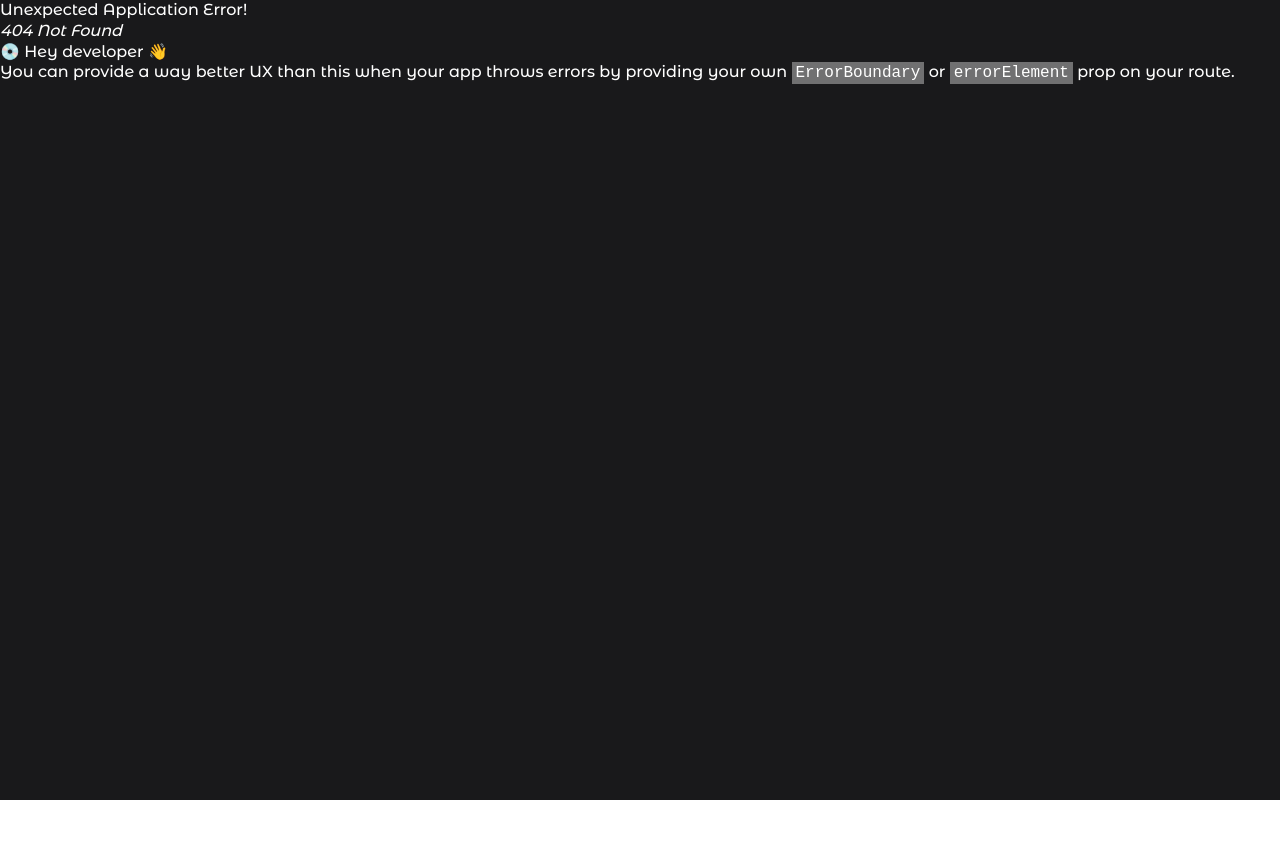
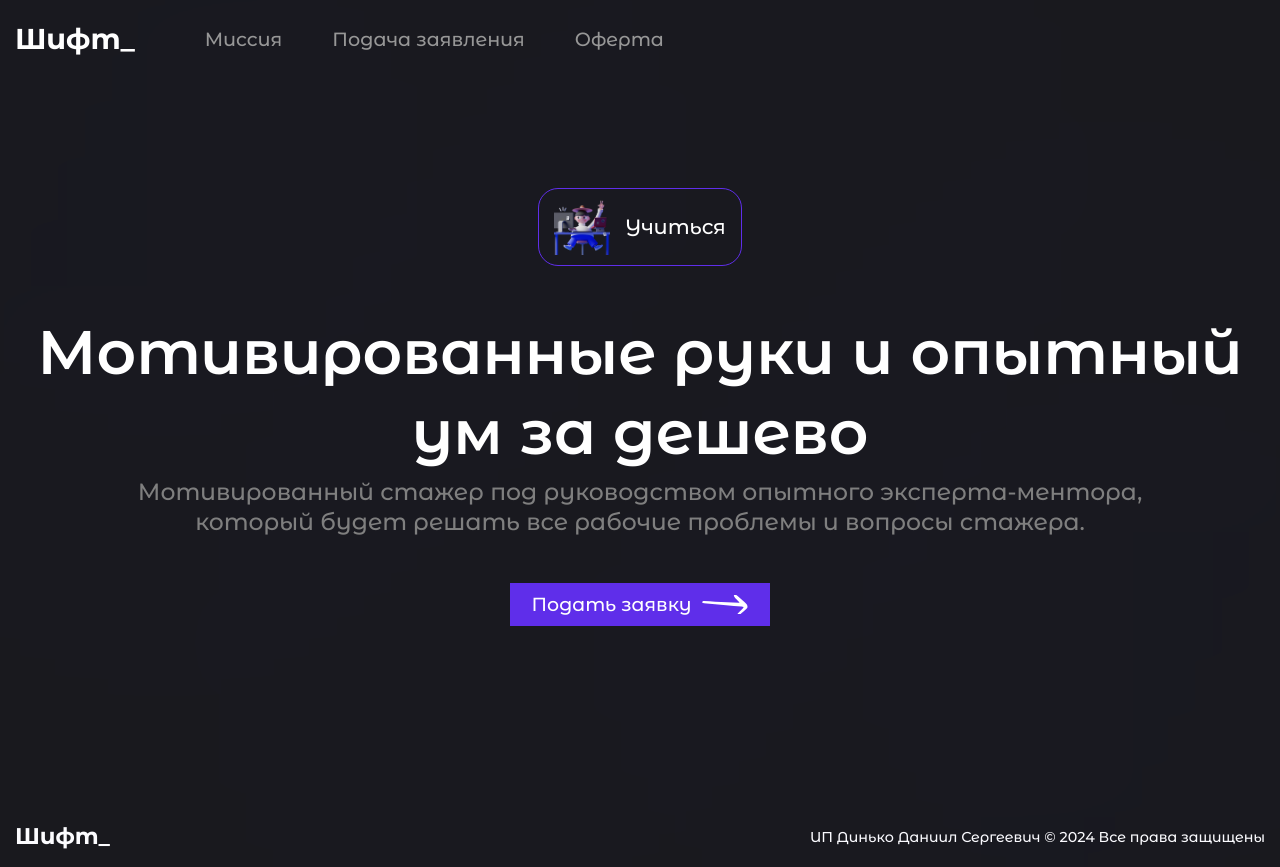
Before and after one commit to FreightDH/shift_, a React (Vite) app: page /cooperate in a window 1280 px wide. Before the commit this address had no page. Before the commit the page ends 800 px from the top, so only its background shows below. Built offline with nearby package versions, Linux system fonts and the light colour scheme.

Commit message:
feat: cooperate page main screen

```diff
--- a/src/app/provider/ReactRouterProvider.jsx
+++ b/src/app/provider/ReactRouterProvider.jsx
@@ -9,6 +9,7 @@ import { HomePageRoute } from '@/pages/home';
 import { MissionPageRoute } from '@/pages/mission';
 import { ApplicationPageRoute } from '@/pages/application';
 import { SuccessPageRoute } from '@/pages/success';
+import { CooperatePageRoute } from '@/pages/cooperate';
 
 const router = createBrowserRouter([
   {
@@ -19,7 +20,7 @@ const router = createBrowserRouter([
   {
     path: '/',
     element: <Layout />,
-    children: [StudyPageRoute],
+    children: [StudyPageRoute, CooperatePageRoute],
   },
   {
     path: '/application',
--- /dev/null
+++ b/src/pages/cooperate/CooperatePage.route.jsx
@@ -0,0 +1,6 @@
+import { CooperatePage } from './CooperatePage.ui';
+
+export const CooperatePageRoute = {
+  path: '/cooperate',
+  element: <CooperatePage />,
+};
--- /dev/null
+++ b/src/pages/cooperate/CooperatePage.ui.jsx
@@ -0,0 +1,9 @@
+import { MainCooperateSection } from '@/widgets/Sections/MainSection';
+
+export const CooperatePage = () => {
+  return (
+    <main>
+      <MainCooperateSection />
+    </main>
+  );
+};
--- /dev/null
+++ b/src/pages/cooperate/index.js
@@ -0,0 +1 @@
+export { CooperatePageRoute } from './CooperatePage.route';
--- a/src/pages/study/StudyPage.ui.jsx
+++ b/src/pages/study/StudyPage.ui.jsx
@@ -1,37 +1,12 @@
-import { Link } from 'react-router-dom';
-
-import { StudyBadge } from '@/shared/UI/Badges';
-import { CustomButton } from '@/shared/UI/CustomButton';
-import { cn } from '@/shared/lib';
-
+import { MainStudySection } from '@/widgets/Sections/MainSection';
 import { CoursesSection } from '@/widgets/Sections/CoursesSection';
 import { RelevanceSection } from '@/widgets/Sections/RelevanceSection';
 import { SolutionSection } from '@/widgets/Sections/SolutionSection';
 
-import cl from './StudyPage.module.scss';
-
 export const StudyPage = () => {
   return (
-    <main className={cl.page}>
-      <section className={cl.main}>
-        <div className={cn(cl.main__blur, {}, ['blur', 'blur--blue'])}></div>
-        <div className={cn(cl.main__blur, {}, ['blur', 'blur--blue'])}></div>
-        <div className="main__container" style={{ position: 'relative', zIndex: 2 }}>
-          <div className={cl.main__body}>
-            <StudyBadge />
-            <div className={cl.main__titles}>
-              <h1 className={cl.main__title}>Стажировка начинается тут</h1>
-              <h2 className={cl.main__subtitle}>
-                Получите возможность начать карьеру в IT с лучшими экспертами-менторами в лучших стартапах,
-                которые мы тщательно отобрали.
-              </h2>
-            </div>
-            <Link to="/application">
-              <CustomButton />
-            </Link>
-          </div>
-        </div>
-      </section>
+    <main>
+      <MainStudySection />
       <CoursesSection />
       <RelevanceSection />
       <SolutionSection />
--- /dev/null
+++ b/src/widgets/Sections/MainSection/MainSection.jsx
@@ -0,0 +1,55 @@
+import { Link } from 'react-router-dom';
+
+import { cn } from '@/shared/lib';
+import { StudyBadge } from '@/shared/UI/Badges';
+import { CustomButton } from '@/shared/UI/CustomButton';
+
+import cl from './MainSection.module.scss';
+
+export const MainStudySection = () => {
+  return (
+    <section className={cl.main}>
+      <div className={cn(cl.main__blur, {}, ['blur', 'blur--blue'])}></div>
+      <div className={cn(cl.main__blur, {}, ['blur', 'blur--blue'])}></div>
+      <div className="main__container" style={{ position: 'relative', zIndex: 2 }}>
+        <div className={cl.main__body}>
+          <StudyBadge />
+          <div className={cl.main__titles}>
+            <h1 className={cl.main__title}>Стажировка начинается тут</h1>
+            <h2 className={cl.main__subtitle}>
+              Получите возможность начать карьеру в IT с лучшими экспертами-менторами в лучших стартапах,
+              которые мы тщательно отобрали.
+            </h2>
+          </div>
+          <Link to="/application">
+            <CustomButton />
+          </Link>
+        </div>
+      </div>
+    </section>
+  );
+};
+
+export const MainCooperateSection = () => {
+  return (
+    <section className={cl.main}>
+      <div className={cn(cl.main__blur, {}, ['blur', 'blur--blue'])}></div>
+      <div className={cn(cl.main__blur, {}, ['blur', 'blur--blue'])}></div>
+      <div className="main__container" style={{ position: 'relative', zIndex: 2 }}>
+        <div className={cl.main__body}>
+          <StudyBadge />
+          <div className={cl.main__titles}>
+            <h1 className={cl.main__title}>Мотивированные руки и опытный ум за дешево</h1>
+            <h2 className={cl.main__subtitle}>
+              Мотивированный стажер под руководством опытного эксперта-ментора, который будет решать все
+              рабочие проблемы и вопросы стажера.
+            </h2>
+          </div>
+          <Link to="/application">
+            <CustomButton />
+          </Link>
+        </div>
+      </div>
+    </section>
+  );
+};
--- a/src/pages/study/StudyPage.module.scss
+++ b/src/widgets/Sections/MainSection/MainSection.module.scss
@@ -27,8 +27,8 @@
     flex-direction: column;
     justify-content: center;
     align-items: center;
-
     gap: 50px;
+    @include adaptiveValue('gap', 50, 30);
   }
 
   &__titles {
@@ -41,13 +41,14 @@
   }
 
   &__title {
+    max-width: 1300px;
     font-size: 70px;
-    @include adaptiveValue('font-size', 70, 35);
+    @include adaptiveValue('font-size', 70, 30);
     font-weight: 600;
   }
 
   &__subtitle {
-    max-width: 1200px;
+    max-width: 1100px;
     color: #7f7f7f;
     font-size: 25px;
     @include adaptiveValue('font-size', 25, 18);
--- /dev/null
+++ b/src/widgets/Sections/MainSection/index.js
@@ -0,0 +1 @@
+export { MainStudySection, MainCooperateSection } from './MainSection';
```
